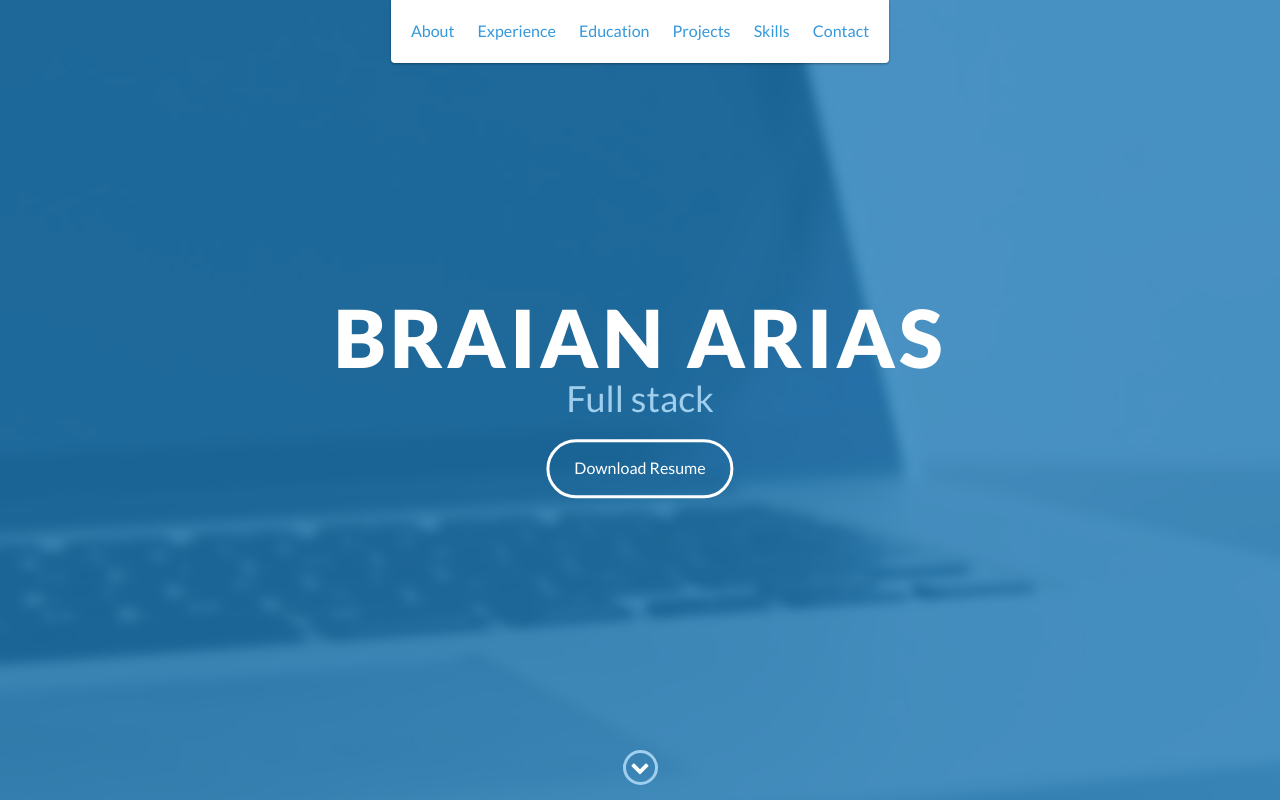
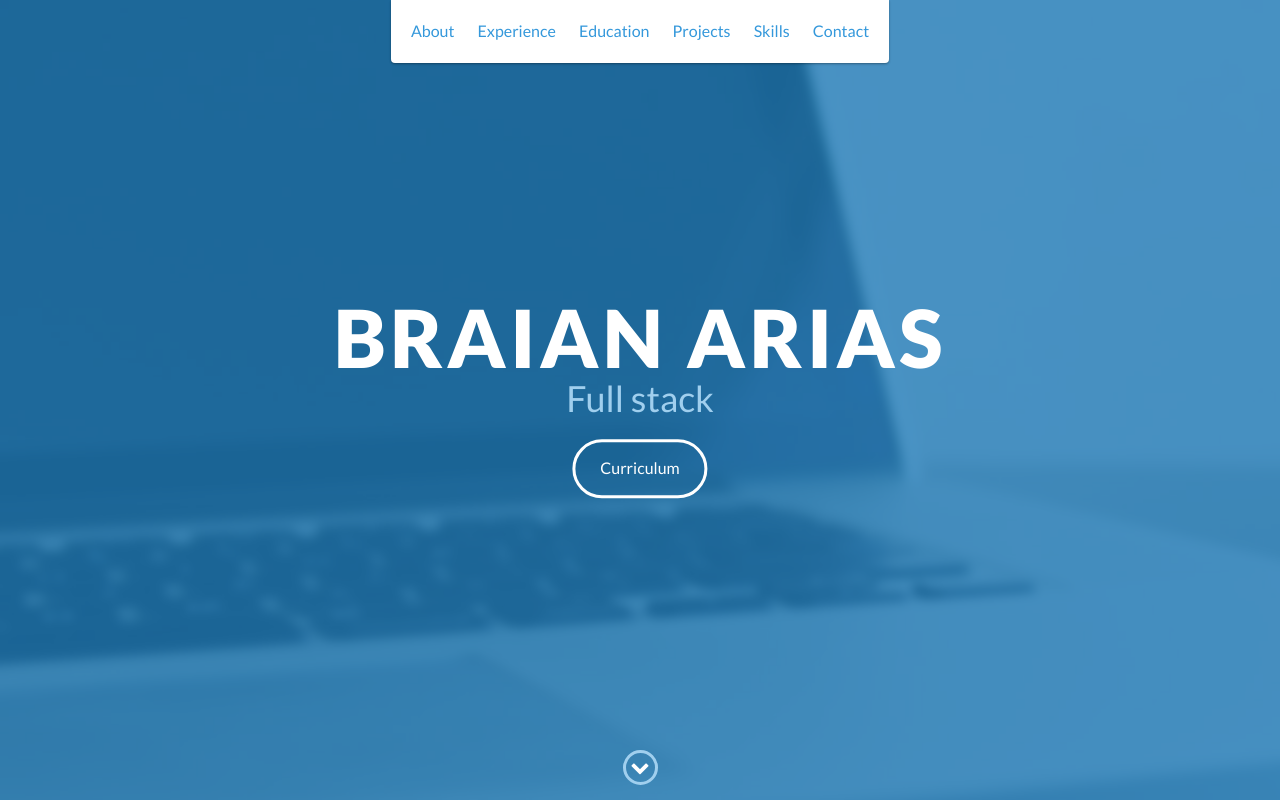
Before and after one commit to braian316/portfolio, a website: page index.html in a window 1280 px wide. Shown: the top 800 px of the page. Drawn offline with nearby package versions, Linux system fonts and the light colour scheme.

Commit message:
probando conflictos

```diff
--- a/index.html
+++ b/index.html
@@ -50,7 +50,7 @@
         <div id="lead-content">
             <h1>Braian Arias</h1>
             <h2>Full stack</h2>
-            <a href="#" class="btn-rounded-white">Download Resume</a>
+            <a href="#" class="btn-rounded-white">Curriculum</a>
         </div>
         <!-- End #lead-content -->
 
```
